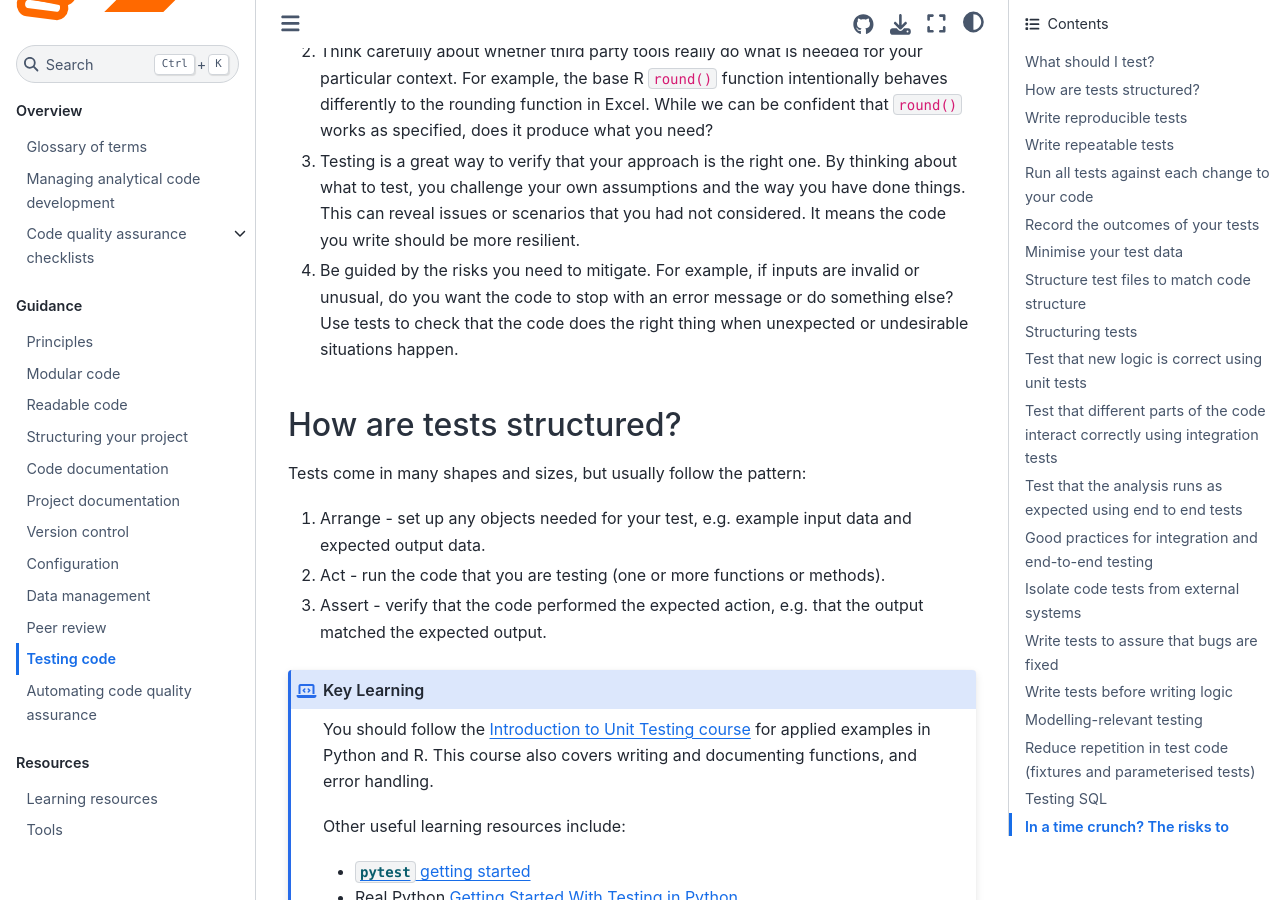
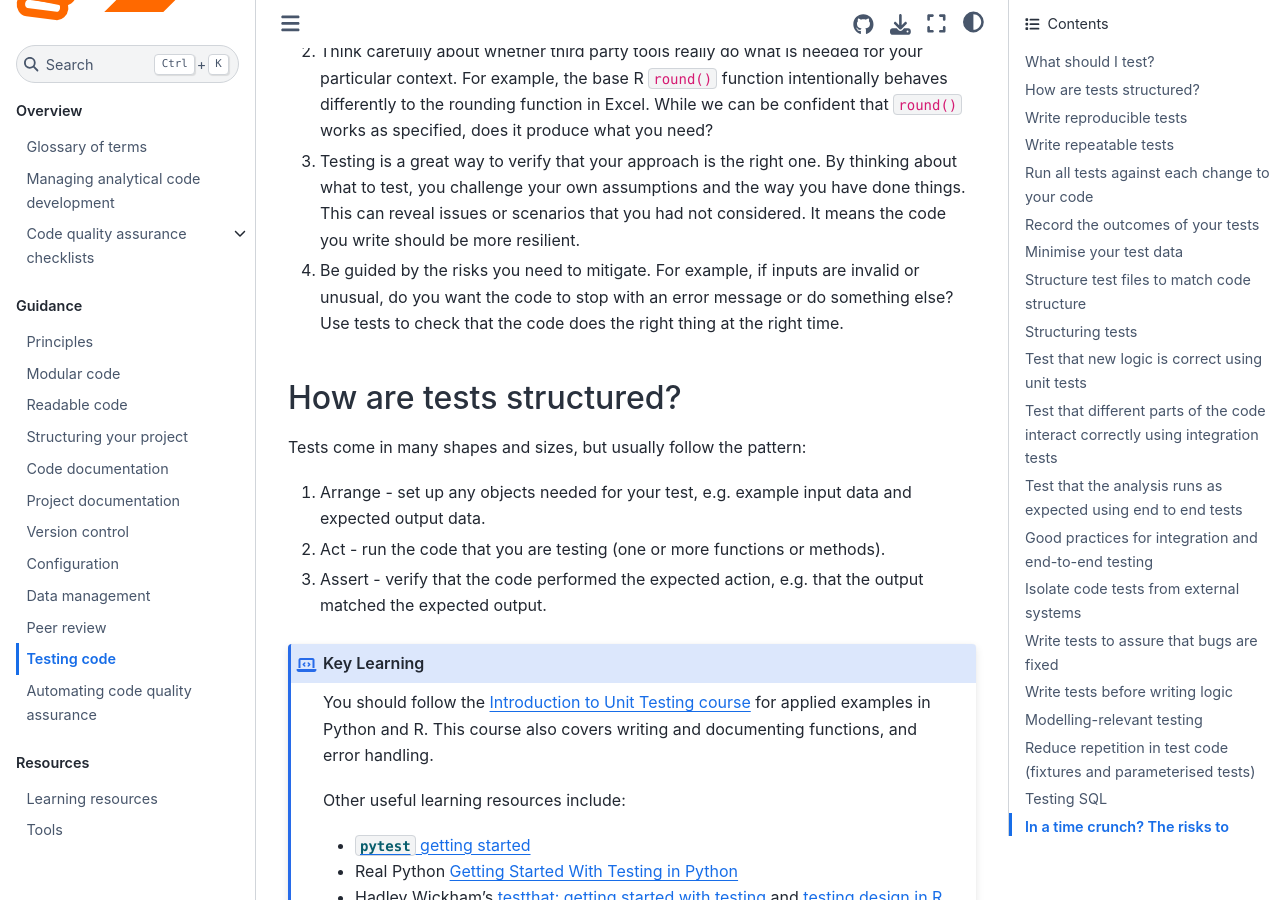
Before and after one commit to best-practice-and-impact/qa-of-code-guidance, a Jupyter Book: the page built from book/testing_code.md, in a window 1280 px wide and 900 px high, scrolled down 934 px. Built offline with Jupyter Book 1.0.4 settings and Sphinx 7.4.7 and the Sphinx Book theme 1.1.4, drawn with Linux system fonts in a browser that asks for light colours.

Commit message:
Minor amendments to language in testing_code.md

```diff
--- a/book/testing_code.md
+++ b/book/testing_code.md
@@ -23,7 +23,7 @@ When you are developing your tests, here are some points to think about:
 1.  You don't need to test everything. It is usually reasonable to assume that third party functions and tools which are sufficiently quality assured (and you can verify this) work as intended.  For example, if you use R you would not expect to write tests to verify that simple arithmetic, base R or packages published on [CRAN](https://cran.r-project.org/) operate correctly, because there is already sufficient assurance. You may be less confident about very new functionality from third parties, or experimental tools. Here, you might decide you do need to do some extra validation.
 2. Think carefully about whether third party tools really do what is needed for your particular context.  For example, the base R `round()` function intentionally behaves differently to the rounding function in Excel. While we can be confident that `round()` works as specified, does it produce what you need?
 3. Testing is a great way to verify that your approach is the right one. By thinking about what to test, you challenge your own assumptions and the way you have done things. This can reveal issues or scenarios that you had not considered. It means the code you write should be more resilient.
-4. Be guided by the risks you need to mitigate. For example, if inputs are invalid or unusual, do you want the code to stop with an error message or do something else? Use tests to check that the code does the right thing when unexpected or undesirable situations happen.
+4. Be guided by the risks you need to mitigate. For example, if inputs are invalid or unusual, do you want the code to stop with an error message or do something else? Use tests to check that the code does the right thing at the right time.
 
 ## How are tests structured?
 
```
